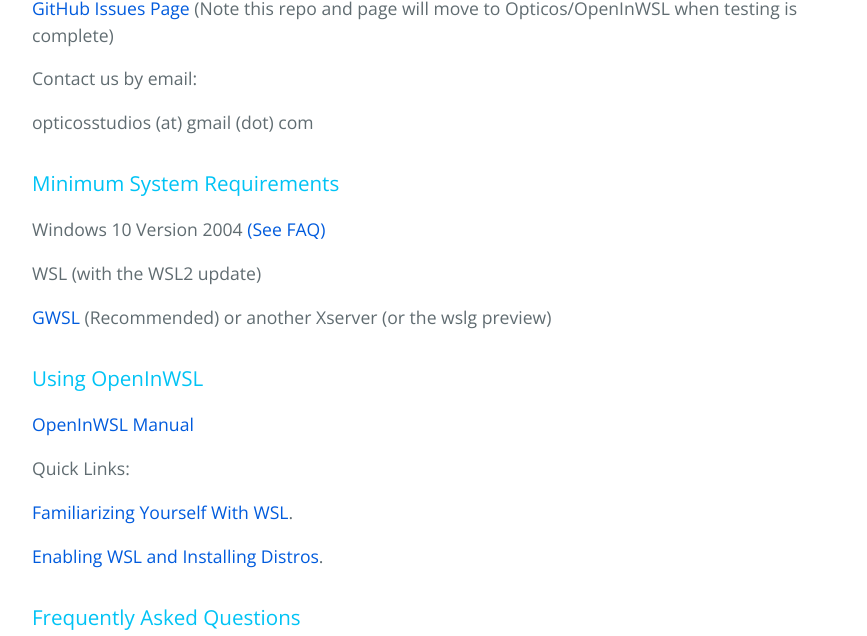
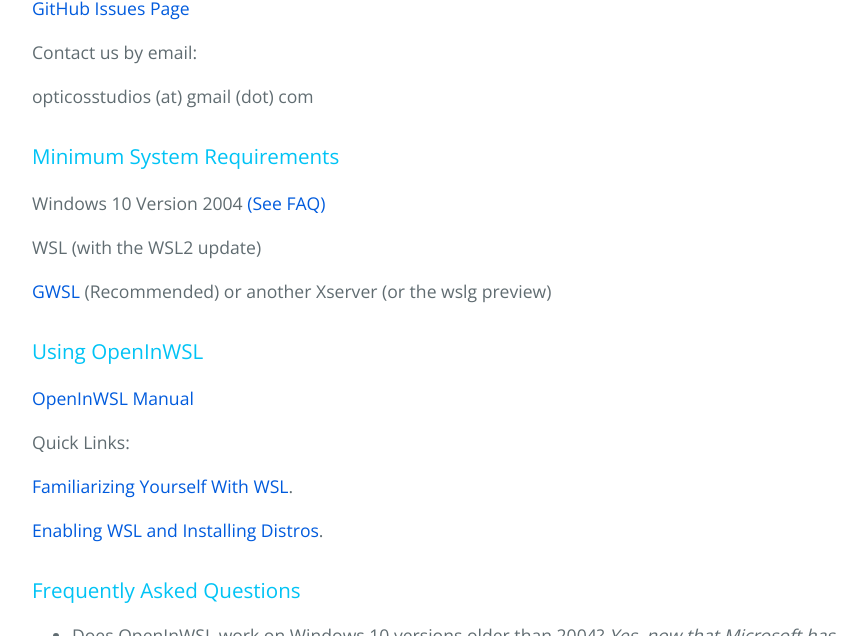
Before and after one commit to Opticos/openinwsl, a Jekyll site: the page built from index.md, in a window 1280 px wide and 900 px high, scrolled down 2338 px, cut to the strip 264-900 px from the top of the window. Shown: the whole strip, without its empty margins (192-1059 px from the left). Built offline with Jekyll 4.4.1, drawn with Linux system fonts in a browser that asks for light colours; the repository's description, which GitHub fills in, is left out.

Commit message:
Update index.md

```diff
--- a/index.md
+++ b/index.md
@@ -48,7 +48,7 @@
 
 [![Discord Banner 3](https://discord.com/api/guilds/618185330289541130/widget.png?style=banner3)](https://discord.gg/VkvNgkH)
 
-[GitHub Issues Page](https://github.com/Pololot64/OpenInWSL/issues) (Note this repo and page will move to Opticos/OpenInWSL when testing is complete)
+[GitHub Issues Page](https://github.com/opticos/OpenInWSL-source/issues)
 
 Contact us by email:
 
```
